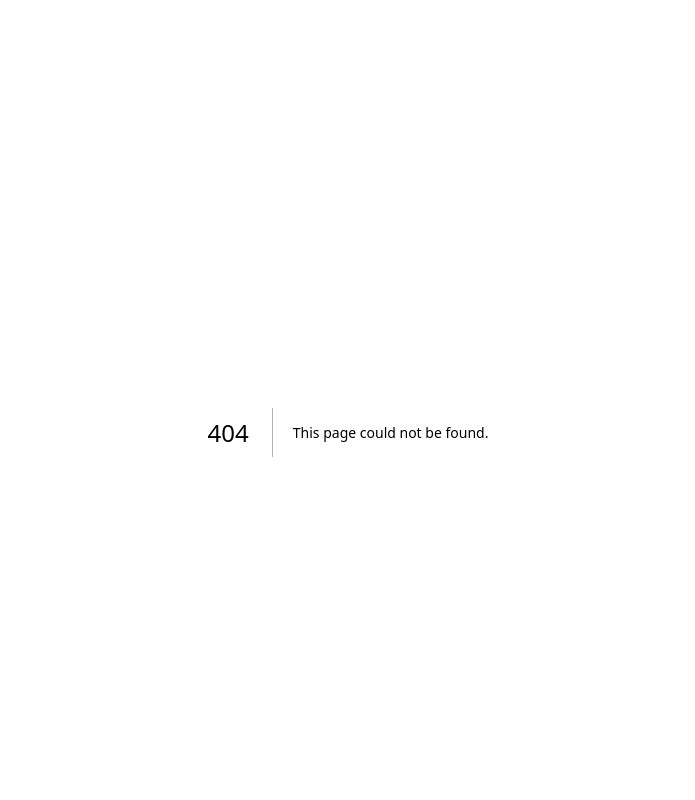
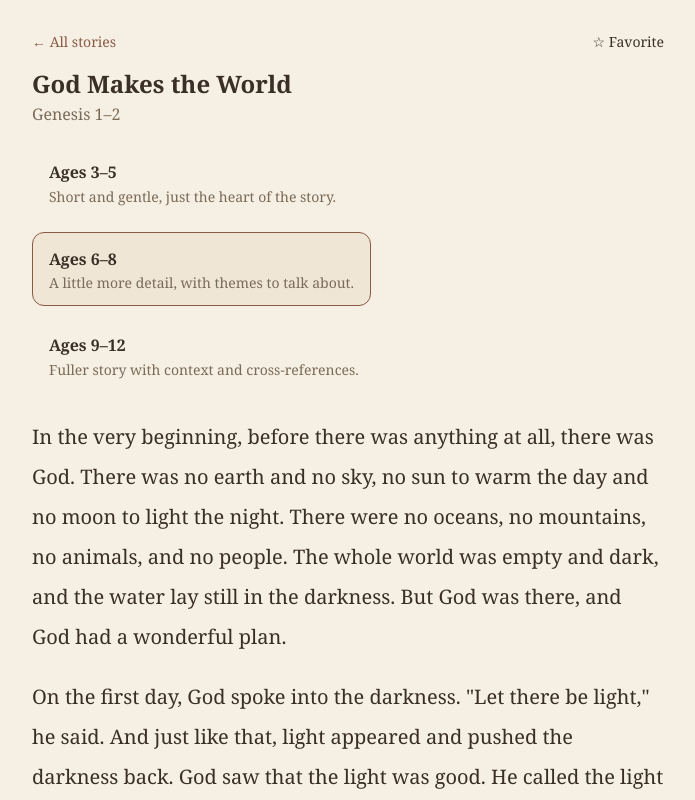
Before and after one commit to ryan-helou/BibleStories, a Next.js app: page /story/1 in a window 1280 px wide. Before the commit this address had no page. Shown: the top 800 px of the page, without its empty margins (292-987 px from the left). Built offline with nearby package versions, Linux system fonts and the light colour scheme.

Commit message:
feat: add story reader route with band switch, progress, and navigation

```diff
--- /dev/null
+++ b/src/app/story/[order]/StoryReader.tsx
@@ -0,0 +1,63 @@
+'use client'
+import { useEffect } from 'react'
+import Link from 'next/link'
+import type { Story } from '@/content/schema'
+import { StoryBody } from '@/components/StoryBody'
+import { PronunciationHints } from '@/components/PronunciationHints'
+import { ReflectTogether } from '@/components/ReflectTogether'
+import { AgeBandPicker } from '@/components/AgeBandPicker'
+import { useAgeBand } from '@/lib/useAgeBand'
+import { useProgress } from '@/lib/useProgress'
+
+export function StoryReader({
+  story,
+  prevOrder,
+  nextOrder,
+}: {
+  story: Story
+  prevOrder: number | null
+  nextOrder: number | null
+}) {
+  const { ageBand, setAgeBand } = useAgeBand()
+  const { progress, markRead, toggleFavorite, setLastRead } = useProgress()
+  const content = story.bands[ageBand]
+
+  useEffect(() => {
+    markRead(story.order)
+    setLastRead(story.order)
+  }, [story.order, markRead, setLastRead])
+
+  const isFav = progress.favorites.includes(story.order)
+
+  return (
+    <article>
+      <div className="mb-4 flex items-center justify-between text-sm">
+        <Link href="/" className="text-[var(--accent)]">← All stories</Link>
+        <button
+          type="button"
+          onClick={() => toggleFavorite(story.order)}
+          aria-pressed={isFav}
+          aria-label={isFav ? 'Remove favorite' : 'Add favorite'}
+        >
+          {isFav ? '★ Favorited' : '☆ Favorite'}
+        </button>
+      </div>
+
+      <h1 className="text-2xl font-bold">{story.title}</h1>
+      <p className="mb-4 text-[var(--muted)]">{story.sourcePassage}</p>
+
+      <div className="mb-6">
+        <AgeBandPicker value={ageBand} onChange={setAgeBand} />
+      </div>
+
+      <PronunciationHints hints={content.pronunciationHints} />
+      <StoryBody body={content.body} />
+      <ReflectTogether content={content} />
+
+      <nav className="mt-10 flex justify-between text-[var(--accent)]">
+        {prevOrder != null ? <Link href={`/story/${prevOrder}`}>← Previous</Link> : <span />}
+        {nextOrder != null ? <Link href={`/story/${nextOrder}`}>Next →</Link> : <span />}
+      </nav>
+    </article>
+  )
+}
--- /dev/null
+++ b/src/app/story/[order]/page.tsx
@@ -0,0 +1,21 @@
+import { notFound } from 'next/navigation'
+import { getAllStories, getStoryByOrder, getAdjacent } from '@/content/library'
+import { StoryReader } from './StoryReader'
+
+export function generateStaticParams() {
+  return getAllStories().map((s) => ({ order: String(s.order) }))
+}
+
+export default async function StoryPage({ params }: { params: Promise<{ order: string }> }) {
+  const { order } = await params
+  const story = getStoryByOrder(Number(order))
+  if (!story) notFound()
+  const { prev, next } = getAdjacent(story.order)
+  return (
+    <StoryReader
+      story={story}
+      prevOrder={prev?.order ?? null}
+      nextOrder={next?.order ?? null}
+    />
+  )
+}
```
Also changed, not shown: 1 other file (tests, documents, lock files or other folders).
